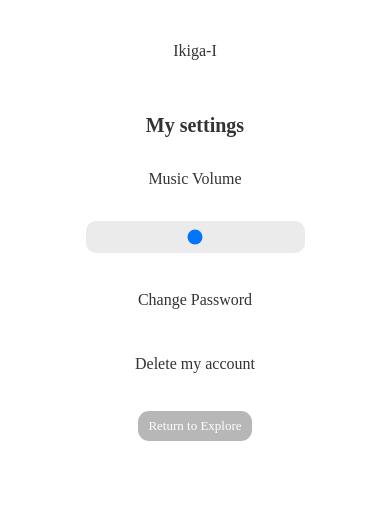
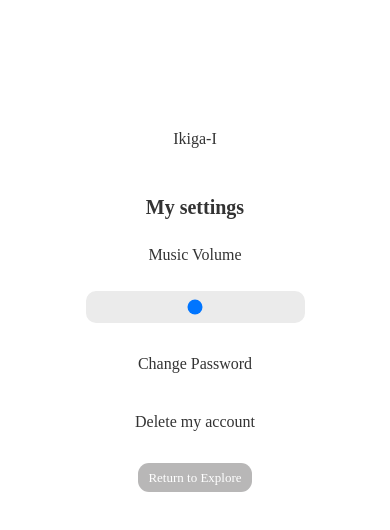
Before and after one commit to SelkiesDay/Ikigai_client, a React (Vite) app: page /me in a window 390 px wide. Shown: the top 530 px of the page. Built offline with nearby package versions, Linux system fonts and the light colour scheme; a web font is replaced by a local one.

Commit message:
responsive: from 375 to 480

```diff
--- a/src/components/About/About.module.css
+++ b/src/components/About/About.module.css
@@ -31,8 +31,14 @@
   }
 
 
-  @media screen and (max-width: 375px) and (max-height: 667px) {
+  @media screen and (max-width: 480px) and (max-height: 667px) {
     .container {
       margin-top: 30%;
     }
   }
+
+  @media screen and (max-width: 768px) {
+    #container {
+        margin-top: 15vh;
+    }
+}
--- a/src/components/FirstScreen/FirstScreen.module.css
+++ b/src/components/FirstScreen/FirstScreen.module.css
@@ -40,16 +40,9 @@
   }
 
 
-  @media screen and (max-width: 375px) and (max-height: 667px) {
-    .container {
-      right: 10%;
-      width: 90vw; /* Increase width to fit smaller screens */
-      height: 90vh;
-      font-size: 2rem;
-    }
-  }
 
-  @media screen and (max-width: 375px) and (max-height: 667px) {
+
+  @media screen and (max-width: 480px) and (max-height: 667px) {
     .container {
      right: 10%;
       width: 90vw; /* Increase width to fit smaller screens */
--- a/src/components/Me/Me.module.css
+++ b/src/components/Me/Me.module.css
@@ -38,8 +38,18 @@ padding-bottom: 5px;
     font-weight: 600;
 }
 
-@media screen and (max-width: 375px) and (max-height: 667px) {
+/* Responsive Styling for Smaller Screens */
+@media screen and (max-width: 480px) {
     #container {
-      margin-top: 30%;
+        margin-top: 20vh;
+        gap: 1.5rem;
     }
-  }
+
+}
+
+/* Tablet-Friendly Styles (Medium Screens) */
+@media screen and (max-width: 768px) {
+    #container {
+        margin-top: 15vh;
+    }
+}
--- a/src/components/Welcome/Welcome.module.css
+++ b/src/components/Welcome/Welcome.module.css
@@ -82,8 +82,17 @@ p{
 
 
 
-  @media screen and (max-width: 375px) and (max-height: 667px) {
+  @media screen and (max-width: 480px) and (max-height: 667px) {
     .frame {
       margin-top: 30%;
     }
   }
+
+
+
+/* Tablet-Friendly Styles (Medium Screens) */
+@media screen and (max-width: 768px) {
+  .frame {
+    margin-top: 30%;
+  }
+}
```
